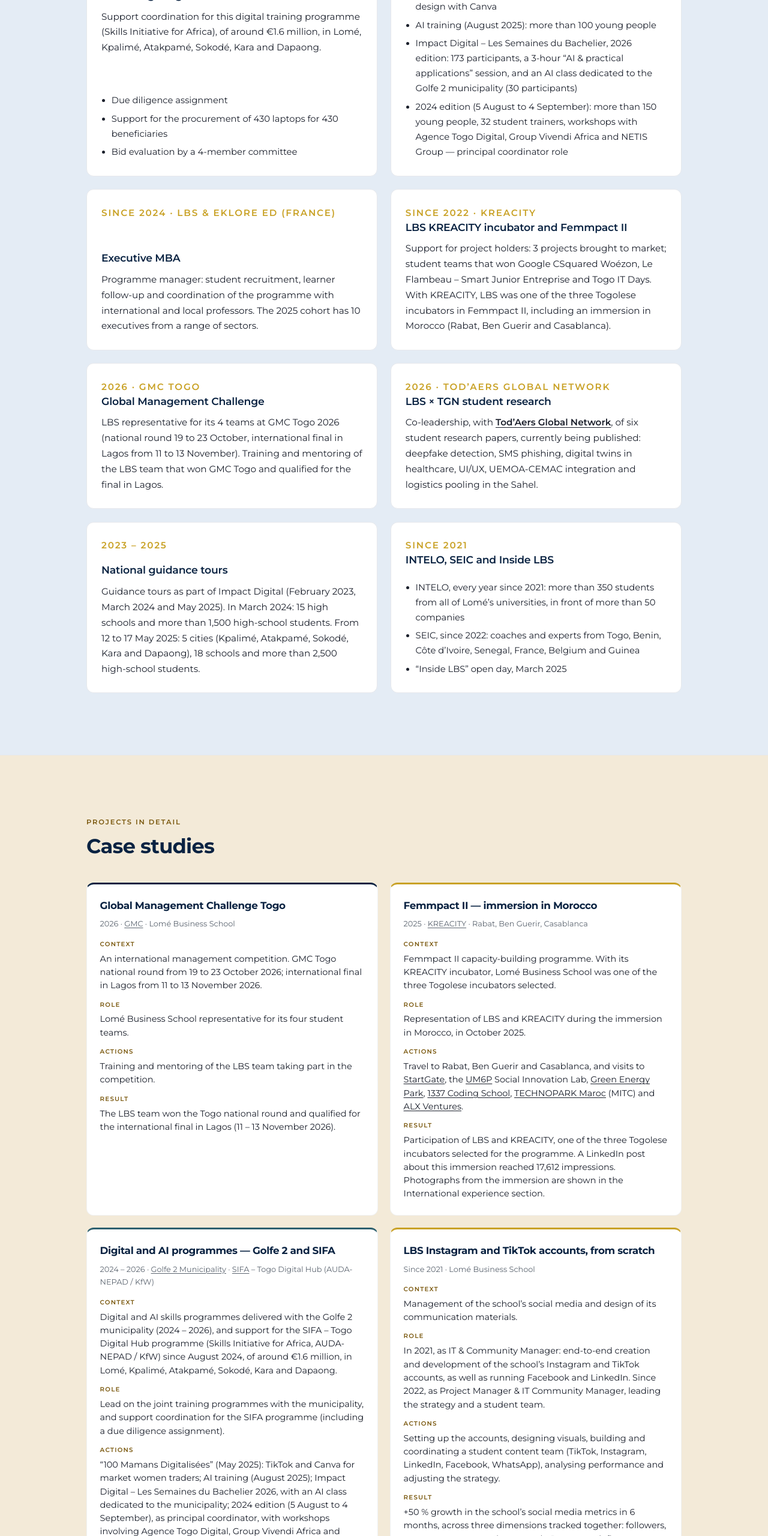
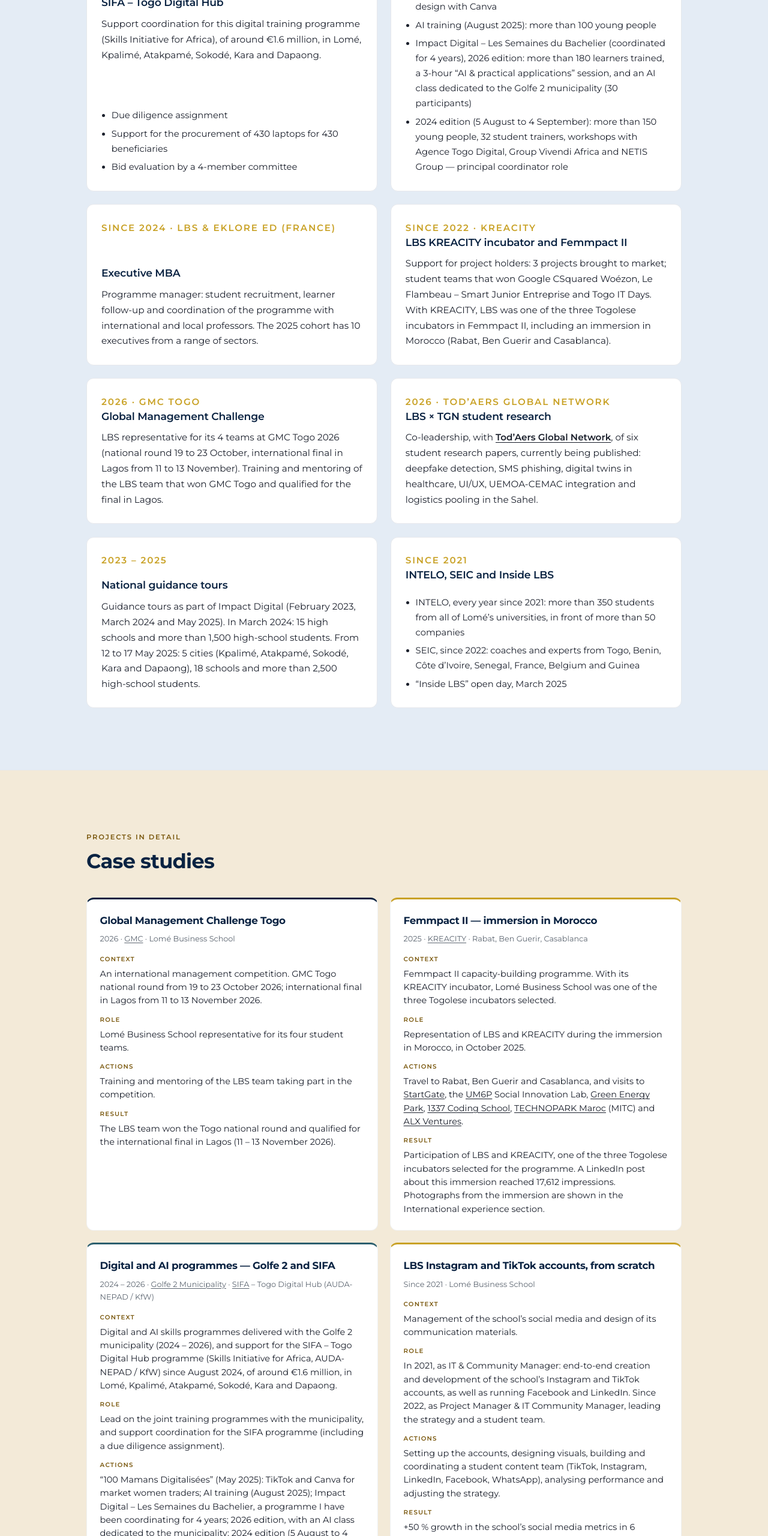
Before and after one commit to boris-y-ameganvi/boris-y-ameganvi.github.io, a plain HTML site: page en/index.html in a window 1280 px wide. Shown: the part 6581-9141 px from the top of the page at 60% size. Drawn offline with Linux system fonts and the light colour scheme.

Commit message:
Portfolio v5: mise à jour Impact Digital version anglaise

```diff
--- a/en/index.html
+++ b/en/index.html
@@ -413,7 +413,7 @@
             <ul>
               <li>“100 Mamans Digitalisées” (May 2025): TikTok and visual design with Canva</li>
               <li>AI training (August 2025): more than 100 young people</li>
-              <li>Impact Digital – Les Semaines du Bachelier, 2026 edition: 173 participants, a 3-hour “AI &amp; practical applications” session, and an AI class dedicated to the Golfe&nbsp;2 municipality (30 participants)</li>
+              <li>Impact Digital – Les Semaines du Bachelier (coordinated for 4 years), 2026 edition: more than 180 learners trained, a 3-hour “AI &amp; practical applications” session, and an AI class dedicated to the Golfe&nbsp;2 municipality (30 participants)</li>
               <li>2024 edition (5 August to 4 September): more than 150 young people, 32 student trainers, workshops with Agence Togo Digital, Group Vivendi Africa and NETIS Group — principal coordinator role</li>
             </ul>
           </article>
@@ -498,9 +498,9 @@
               <dt>Role</dt>
               <dd>Lead on the joint training programmes with the municipality, and support coordination for the SIFA programme (including a due diligence assignment).</dd>
               <dt>Actions</dt>
-              <dd>“100 Mamans Digitalisées” (May 2025): TikTok and Canva for market women traders; AI training (August 2025); Impact Digital – Les Semaines du Bachelier 2026, with an AI class dedicated to the municipality; 2024 edition (5 August to 4 September), as principal coordinator, with workshops involving Agence Togo Digital, Group Vivendi Africa and NETIS Group. On SIFA: due diligence and support for the procurement of 430 laptops, with bid evaluation by a 4-member committee.</dd>
+              <dd>“100 Mamans Digitalisées” (May 2025): TikTok and Canva for market women traders; AI training (August 2025); Impact Digital – Les Semaines du Bachelier, a programme I have been coordinating for 4 years; 2026 edition, with an AI class dedicated to the municipality; 2024 edition (5 August to 4 September), as principal coordinator, with workshops involving Agence Togo Digital, Group Vivendi Africa and NETIS Group. On SIFA: due diligence and support for the procurement of 430 laptops, with bid evaluation by a 4-member committee.</dd>
               <dt>Result</dt>
-              <dd>August 2025 AI training: more than 100 young people. Impact Digital 2026: 173 participants, including an AI class of 30 people dedicated to the municipality. 2024 edition (5 August – 4 September): more than 150 young people and 32 student trainers, in a principal coordinator role. SIFA programme: 430 beneficiaries supported, for 430 laptops.</dd>
+              <dd>August 2025 AI training: more than 100 young people. Impact Digital 2026: more than 180 learners trained, including an AI class of 30 people dedicated to the municipality. 2024 edition (5 August – 4 September): more than 150 young people and 32 student trainers, in a principal coordinator role. SIFA programme: 430 beneficiaries supported, for 430 laptops.</dd>
             </dl>
           </article>
           <article class="case-card">
```
